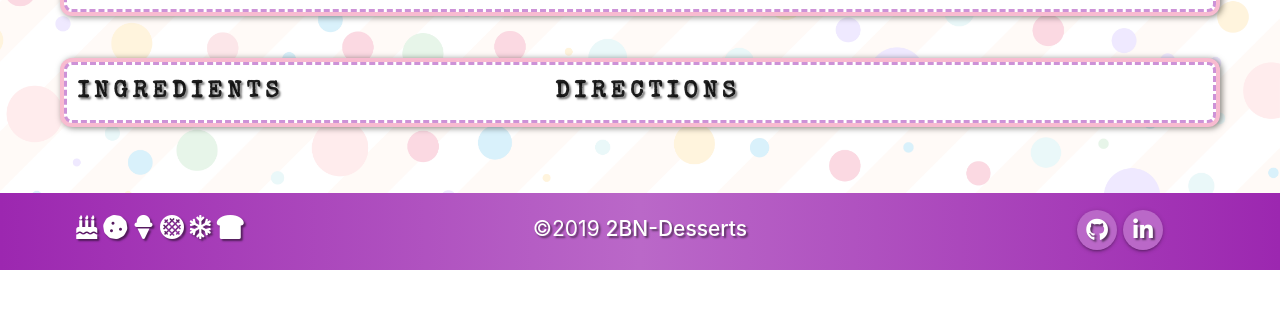
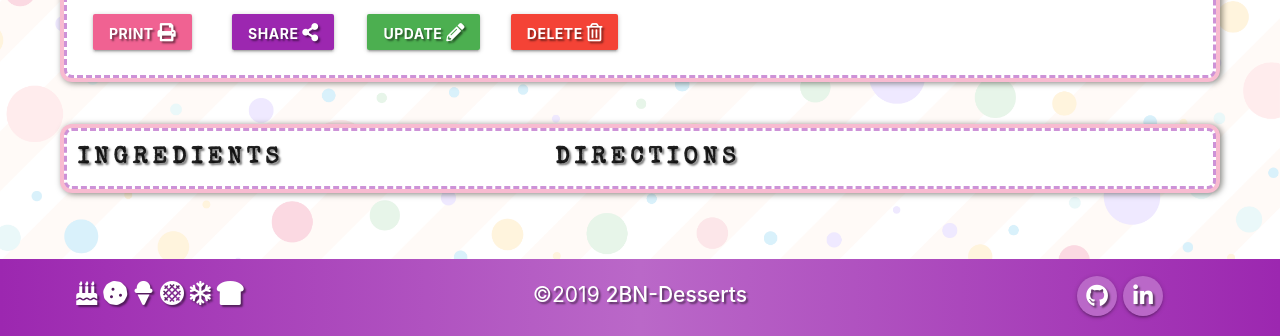
Before and after one commit to TravelTimN/ci-milestone04-dcd, a Flask app: template app/templates/view_dessert.html in a window 1280 px wide. Shown: the part 542-878 px from the top of the page. Before the commit the page ends 812 px from the top, so only its background shows below. Run offline with Flask 2, Linux system fonts and the light colour scheme; the template is opened without the code that fills it, so the values that code supplies are empty; some libraries are stand-ins or nearby versions; some web fonts are replaced.

Commit message:
Add buttons to Print and Share recipes
Now users can Print or Share recipes directly from the recipe page.

The Print function cleans up the page without any stylings
so the user just prints the recipe name, ingredients, and directions.

The Share function populates a modal with the current URL, which
then has a button to copy it directly and advises as such.

```diff
--- a/app/static/js/script.js
+++ b/app/static/js/script.js
@@ -24,10 +24,7 @@ $(document).ready(function () {
     $("select[required]").css({display: "block", height: 0, padding: 0, width: 0, position: "absolute"});
 
     // initialize input character count
-    $("input#search_keyword, textarea").characterCounter();
-
-    // initialize floating action button
-    $(".fixed-action-btn").floatingActionButton({toolbarEnabled: true});
+    $("input#search_keyword, textarea#description").characterCounter();
 
     // initialize carousel slider
     $(".carousel.carousel-slider").carousel({fullWidth: true, indicators: true});
@@ -189,4 +186,24 @@ $(document).ready(function () {
         }, timer);
     });
 
+
+    // print recipe page
+    $("#print-btn").on("click", function () {
+        window.print();
+    });
+
+
+    // insert current URL into input text
+    $("#share-btn").on("click", function() {
+        recipeUrl = $(location).attr("href");
+        $("#share-url").val(recipeUrl);
+    });
+    // copy value of input text
+    $("#copy-btn").on("click", function() {
+        let copyUrl = $("#share-url").val(recipeUrl);
+        copyUrl.select();
+        document.execCommand("copy");
+        M.toast({html: "<i class='fas fa-clipboard-check material-icons left'></i> Copied to Clipboard"})
+    });
+
 });
--- a/app/templates/view_dessert.html
+++ b/app/templates/view_dessert.html
@@ -9,55 +9,104 @@
 {% endif %}
 {% endwith %}
 
-<!-- modal for delete button in partials/_tools -->
-{% if session.user|lower == author|lower or session.user|lower == "admin"|lower %}
-<div id="modal-delete-recipe" class="modal">
-    <div class="modal-content">
-        <h4 class="red-text bold upper">Confirm Deletion</h4>
-        <h5 class="bold">Are you sure you want to delete this recipe?</h5>
-        <p class="grey-text bold">This action cannot be undone.</p>
-    </div>
-    <div class="modal-footer center-align">
-        <a class="waves-effect waves-light red btn text-shadow-2 upper"
-            href="{{ url_for('delete_dessert', recipe_id=recipe._id) }}"><i
-                class="far fa-trash-alt material-icons right"></i>Yes</a>
-        <a href="#" class="modal-close waves-effect waves-light green btn text-shadow-2 upper">
-            <i class="fas fa-reply material-icons right"></i>No</a>
-    </div>
-</div>
-{% endif %}
-
-<div class="container-90">
+<div class="container-90" id="print-yes">
 
     <!-- THE RECIPE -->
     <div class="row card z-depth-2 recipe-card">
         <!-- Recipe Image -->
-        <div class="col s12 l6 center-align card-image">
+        <div class="col s12 l6 center-align card-image print-no">
             {% if recipe.img_src %}
             <img src="{{ recipe.img_src }}" class="responsive-img" alt="Dessert">
             {% else %}
             <img src="{{ url_for('static', filename='img/desserts/'+recipe.dessert_type|replace(' + ', '-')|replace(' ', '-')|lower+'.png') }}" class="responsive-img" alt="Dessert">
             {% endif %}
+
+            <div class="card-content row user-buttons">
+                <!-- Print Button -->
+                <div class="col s3">
+                    <a class="waves-effect waves-light btn bold upper pink lighten-2 text-shadow-2" id="print-btn">
+                        <span class="hide-on-small-only">Print</span>
+                        <i class="fas fa-print material-icons hide-on-med-only"></i>
+                    </a>
+                </div>
+
+                <!-- Share Button -->
+                <div class="col s3">
+                    <a class="waves-effect waves-light btn bold upper modal-trigger purple text-shadow-2" id="share-btn"
+                        href="#modal-share-recipe">
+                        <span class="hide-on-small-only">Share</span>
+                        <i class="fas fa-share-alt material-icons hide-on-med-only"></i></a>
+                    <!-- share modal -->
+                    <div id="modal-share-recipe" class="modal">
+                        <div class="modal-content">
+                            <h4 class="purple-text bold upper">Share something Sweet</h4>
+                            <input type="text" id="share-url">
+                            <a id="copy-btn"
+                                class="modal-close waves-effect waves-light purple btn text-shadow-2 upper">
+                                <i class="fas fa-copy material-icons right"></i>Copy Link
+                            </a>
+                        </div>
+                    </div>
+                </div>
+
+                <!-- only visible for session-user or Admin -->
+                {% if session.user|lower == author|lower or session.user|lower == "admin"|lower %}
+                <!-- Update Button -->
+                <div class="col s3">
+                    <a class="waves-effect waves-light btn bold upper green text-shadow-2"
+                        href="{{ url_for('update_dessert', recipe_id=recipe._id, slugUrl=recipe.recipe_slug) }}">
+                        <span class="hide-on-small-only">Update</span>
+                        <i class="fas fa-pencil-alt material-icons hide-on-med-only"></i>
+                    </a>
+                </div>
+
+                <!-- Delete Button -->
+                <div class="col s3">
+                    <a class="waves-effect waves-light btn bold upper modal-trigger red text-shadow-2"
+                        href="#modal-delete-recipe">
+                        <span class="hide-on-small-only">Delete</span>
+                        <i class="far fa-trash-alt material-icons hide-on-med-only"></i></a>
+                    <!-- delete modal -->
+                    <div id="modal-delete-recipe" class="modal">
+                        <div class="modal-content">
+                            <h4 class="red-text bold upper">Confirm Deletion</h4>
+                            <h5 class="bold">Are you sure you want to delete this recipe?</h5>
+                            <p class="grey-text bold">This action cannot be undone.</p>
+                        </div>
+                        <div class="modal-footer center-align">
+                            <a class="waves-effect waves-light red btn text-shadow-2 upper"
+                                href="{{ url_for('delete_dessert', recipe_id=recipe._id) }}">
+                                <i class="far fa-trash-alt material-icons right"></i>Yes
+                            </a>
+                            <a class="modal-close waves-effect waves-light green btn text-shadow-2 upper">
+                                <i class="fas fa-reply material-icons right"></i>No
+                            </a>
+                        </div>
+                    </div>
+                </div>
+                {% endif %}
+            </div>
+
         </div>
 
         <!-- Recipe Details -->
         <div class="col s12 l6 center-align">
             <h4><span class="font-emilys-candy bold text-shadow-2">{{ recipe.recipe_name }}</span></h4>
-            <div class="divider pink lighten-2"></div>
-            <div class="divider red"></div>
-            <div class="divider orange"></div>
-            <div class="divider yellow"></div>
-            <div class="divider green"></div>
-            <div class="divider blue"></div>
-            <div class="divider purple"></div>
-            <div class="divider pink"></div>
-            <p>
+            <div class="divider pink lighten-2 print-no"></div>
+            <div class="divider red print-no"></div>
+            <div class="divider orange print-no"></div>
+            <div class="divider yellow print-no"></div>
+            <div class="divider green print-no"></div>
+            <div class="divider blue print-no"></div>
+            <div class="divider purple print-no"></div>
+            <div class="divider pink print-no"></div>
+            <p class="print-no">
                 <img src="{{ url_for('static', filename='img/avatars/'+user_avatar+'.png') }}" alt="{{ author }} Avatar" id="avatar-small" class="center-align">
                 <br>
                 by: <span class="purple-text bold">{{ author }}</span>
             </p>
-            <q>{{ recipe.description }}</q>
-            <p><i class="fas fa-clock"></i>
+            <q class="print-no">{{ recipe.description }}</q>
+            <p class="print-no"><i class="fas fa-clock"></i>
                 Total Time:
                 <span class="purple-text bold">
                     {% if recipe.total_hrs %}
@@ -69,23 +118,31 @@
                     {% endif %}
                 </span>
             </p>
-            <p><i class="fas fa-calendar-plus"></i> Added: <span class="purple-text bold">{{ recipe.date_added }}</span>
+            <p class="print-no"><i class="fas fa-calendar-plus"></i> Added: <span class="purple-text bold">{{ recipe.date_added }}</span>
             {% if recipe.date_added != recipe.date_updated %}
             <br><i class="fas fa-calendar-check"></i> Updated: <span class="purple-text bold">{{ recipe.date_updated }}</span></p>
             {% endif %}
-            <p>
+            <p class="print-no">
                 {% for allergen in recipe.allergens %}
-                <div class="chip pink lighten-4 black-text">
+                <div class="chip pink lighten-4 black-text print-no">
                     <img src="{{ url_for('static', filename='img/allergens/'+allergen|lower+'.png') }}"
                         alt="Allergen">{{ allergen }}</div>
                 {% endfor %}
             </p>
             {% if session.user %}
-            <p>
+            <p class="print-no">
                 {% if recipe._id in user_favs %}
-                <a class="btn white purple-text bold upper waves-effect waves-purple" href="{{ url_for('delete_favorite', recipe_id=recipe._id, slugUrl=recipe.recipe_slug) }}">You love it! <i class="fas fa-heart material-icons pink-text text-lighten-2 text-shadow-1"></i></a>
+                <a class="btn white purple-text bold upper waves-effect waves-purple" id="love-it-yes"
+                    href="{{ url_for('delete_favorite', recipe_id=recipe._id, slugUrl=recipe.recipe_slug) }}">
+                    You love it!
+                    <i class="fas fa-heart material-icons pink-text text-lighten-2 text-shadow-1"></i>
+                </a>
                 {% else %}
-                <a class="btn white purple-text bold upper waves-effect waves-purple" href="{{ url_for('add_favorite', recipe_id=recipe._id, slugUrl=recipe.recipe_slug) }}">Love it? <i class="far fa-heart material-icons pink-text text-lighten-2 text-shadow-1"></i></a>
+                <a class="btn white purple-text bold upper waves-effect waves-purple" id="love-it-no"
+                    href="{{ url_for('add_favorite', recipe_id=recipe._id, slugUrl=recipe.recipe_slug) }}">
+                    Love it?
+                    <i class="far fa-heart material-icons pink-text text-lighten-2 text-shadow-1"></i>
+                </a>
                 {% endif %}
             </p>
             {% endif %}
@@ -101,7 +158,7 @@
             <ul id="ingredients">
                 {% for amount,measurement,ingredient in full_ingredient %}
                 {% set unit_loop = loop %}
-                <li class="ingredient-item"><i class="fas fa-circle purple-text"></i>
+                <li class="ingredient-item"><i class="fas fa-circle purple-text print-no"></i>
                     <span class="ingredient">
                         {{ amount }}
 
@@ -116,14 +173,14 @@
                 </li>
                 {% endfor %}
             </ul>
-            <div class="divider pink lighten-2 hide-on-med-and-up"></div>
-            <div class="divider red hide-on-med-and-up"></div>
-            <div class="divider orange hide-on-med-and-up"></div>
-            <div class="divider yellow hide-on-med-and-up"></div>
-            <div class="divider green hide-on-med-and-up"></div>
-            <div class="divider blue hide-on-med-and-up"></div>
-            <div class="divider purple hide-on-med-and-up"></div>
-            <div class="divider pink hide-on-med-and-up"></div>
+            <div class="divider pink lighten-2 hide-on-med-and-up print-no"></div>
+            <div class="divider red hide-on-med-and-up print-no"></div>
+            <div class="divider orange hide-on-med-and-up print-no"></div>
+            <div class="divider yellow hide-on-med-and-up print-no"></div>
+            <div class="divider green hide-on-med-and-up print-no"></div>
+            <div class="divider blue hide-on-med-and-up print-no"></div>
+            <div class="divider purple hide-on-med-and-up print-no"></div>
+            <div class="divider pink hide-on-med-and-up print-no"></div>
         </div>
 
         <!-- Directions -->
```
Also changed, not shown: app/static/css/style.css (+68 -5 lines).
